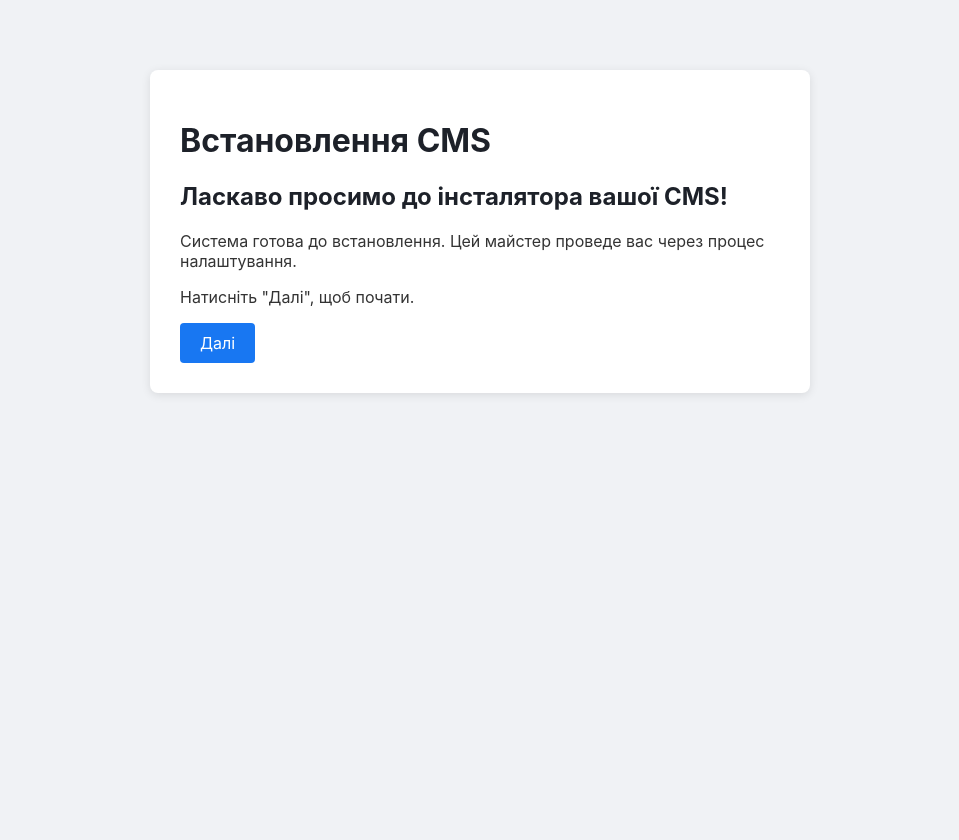
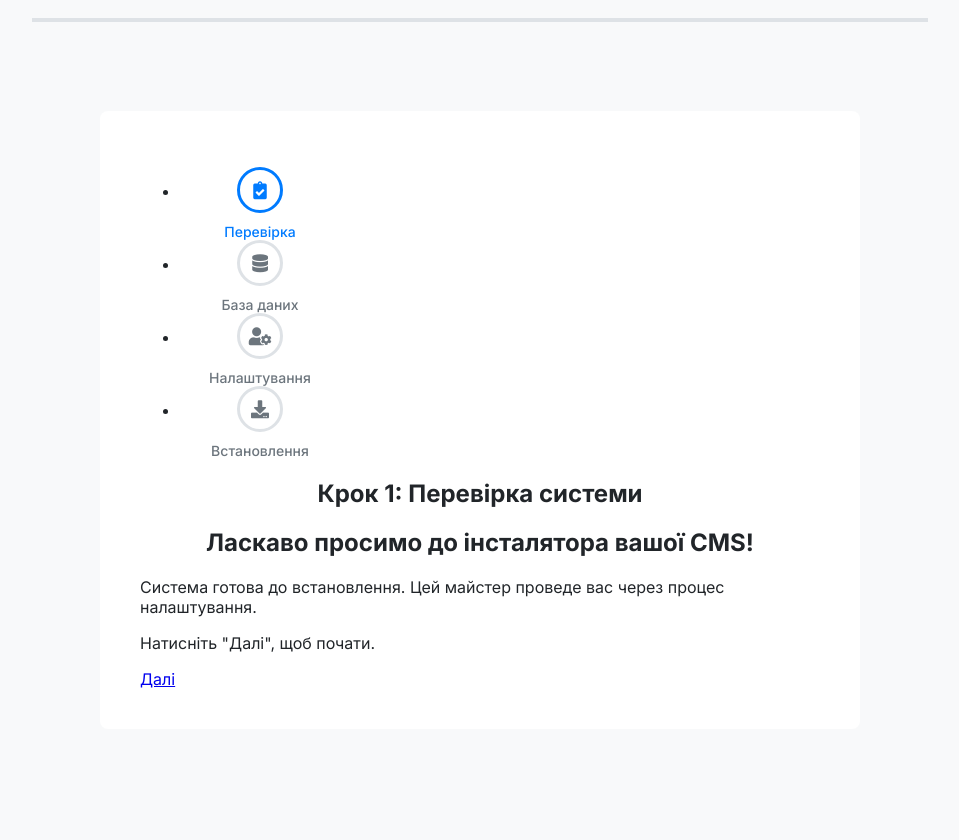
Before and after one commit to Ezdrael/PixelShop, a PHP site: page / in a window 1280 px wide. Shown: the whole page, without its empty margins (160-1119 px from the left). Before the commit the page ends 395 px from the top, so only its background shows below. Run offline with PHP 8.4, Linux system fonts and the light colour scheme.

Commit message:
Update common.php
Додано інформацію про кроки встановлення

```diff
--- a/install/common.php
+++ b/install/common.php
@@ -3,120 +3,86 @@
  * common.php - Спільні функції та налаштування для інсталятора.
  */
 
-// --- Налаштування середовища ---
+// ... (Налаштування середовища та константи залишаються без змін) ...
 error_reporting(E_ALL);
 ini_set('display_errors', 1);
-set_time_limit(300); // 5 хвилин на виконання
+set_time_limit(300);
+session_start(['use_only_cookies' => true]);
 
-session_start([
-    'use_only_cookies' => true
-]);
-
-// --- Визначення констант та конфігурації ---
-define('GITHUB_CMS_USER', 'Ezdrael'); // Важливо, щоб тут були правильні дані
-define('GITHUB_CMS_REPO', 'PixelShop'); // І тут також
-define('GITHUB_CMS_BRANCH', 'main'); // <-- ДОДАЙТЕ ЦЕЙ РЯДОК
+define('GITHUB_CMS_USER', 'Ezdrael');
+define('GITHUB_CMS_REPO', 'PixelShop');
+define('GITHUB_CMS_BRANCH', 'main');
 define('REQUIRED_PHP_VERSION', '8.0.0');
-define('SQL_FILE_PATH', 'database/schema.sql'); // Шлях до SQL файлу всередині репозиторію CMS
+define('SQL_FILE_PATH', 'database/schema.sql');
 define('CONFIG_FILE_NAME', 'config.php');
 
 /**
- * Рендерить HTML-шапку сторінки.
+ * Рендерить HTML-шапку сторінки з новим дизайном.
  * @param string $title Заголовок сторінки.
+ * @param int $current_step Поточний крок (1-4).
  */
-function render_header($title) {
+function render_header($title, $current_step = 1) {
+    $steps = [
+        1 => ['icon' => 'fas fa-clipboard-check', 'label' => 'Перевірка'],
+        2 => ['icon' => 'fas fa-database', 'label' => 'База даних'],
+        3 => ['icon' => 'fas fa-user-cog', 'label' => 'Налаштування'],
+        4 => ['icon' => 'fas fa-download', 'label' => 'Встановлення']
+    ];
+
     echo <<<HTML
 <!DOCTYPE html>
 <html lang="uk">
 <head>
     <meta charset="UTF-8">
     <title>Встановлення CMS - $title</title>
+    <link rel="stylesheet" href="https://cdnjs.cloudflare.com/ajax/libs/font-awesome/5.15.4/css/all.min.css">
+    <link rel="preconnect" href="https://fonts.googleapis.com">
+    <link rel="preconnect" href="https://fonts.gstatic.com" crossorigin>
+    <link href="https://fonts.googleapis.com/css2?family=Inter:wght@400;500;700&display=swap" rel="stylesheet">
     <style>
-        body { font-family: -apple-system, BlinkMacSystemFont, "Segoe UI", Roboto, sans-serif; background-color: #f0f2f5; color: #333; margin: 0; padding: 20px; }
-       .container { max-width: 600px; margin: 50px auto; background: #fff; padding: 30px; border-radius: 8px; box-shadow: 0 2px 10px rgba(0,0,0,0.1); }
-        h1, h2 { color: #1d2129; }
-        form div { margin-bottom: 15px; }
-        label { display: block; margin-bottom: 5px; font-weight: bold; }
-        input[type="text"], input[type="password"], input[type="email"] { width: 100%; padding: 10px; border: 1px solid #ddd; border-radius: 4px; box-sizing: border-box; }
-       .button { display: inline-block; background-color: #1877f2; color: #fff; padding: 10px 20px; border: none; border-radius: 4px; text-decoration: none; font-size: 16px; cursor: pointer; }
-       .button:hover { background-color: #166fe5; }
-       .status-box {
-            margin-top: 20px;
-            padding: 12px;
-            border-radius: 6px;
-            display: none; /* Схований за замовчуванням */
-            border: 1px solid transparent;
-            text-align: center;
+        :root {
+            --primary-color: #007bff; --success-color: #28a745; --danger-color: #dc3545;
+            --light-gray-color: #f8f9fa; --gray-color: #dee2e6; --dark-gray-color: #6c757d;
+            --text-color: #212529; --border-radius: 8px; --font-family: 'Inter', sans-serif;
         }
-        .status-success {
-            background-color: var(--success-color-bg, #d4edda);
-            color: var(--success-color-text, #155724);
-            border-color: var(--success-color-border, #c3e6cb);
-        }
-        .status-danger {
-            background-color: var(--danger-color-bg, #f8d7da);
-            color: var(--danger-color-text, #721c24);
-            border-color: var(--danger-color-border, #f5c6cb);
-        }
-        .button:disabled {
-            background-color: var(--gray-color);
-            cursor: not-allowed;
-        }
-       .error-box { background: #ffebe8; border: 1px solid #dd3c10; padding: 15px; border-radius: 4px; margin-bottom: 20px; }
-        #progress-log { border: 1px solid #ccc; padding: 10px; height: 200px; overflow-y: scroll; background: #fafafa; margin-bottom: 20px; }
-       .log-info { color: #333; }
-       .log-error { color: #d00; font-weight: bold; }
+        body { font-family: var(--font-family); background-color: var(--light-gray-color); color: var(--text-color); margin: 0; padding: 20px; display: flex; align-items: center; justify-content: center; min-height: 100vh; }
+        .container { width: 100%; max-width: 680px; background: #fff; padding: 40px; border-radius: var(--border-radius); box-shadow: 0 4px
+        /* ... (решта стилів залишається схожою, але з доповненнями) ... */
+        /* Схема кроків */
+        .progress-steps { display: flex; list-style: none; padding: 0; margin-bottom: 40px; position: relative; justify-content: space-between; }
+        .progress-steps::before { content: ''; position: absolute; top: 18px; left: 15%; right: 15%; height: 4px; background-color: var(--gray-color); z-index: 0; }
+        .step { text-align: center; position: relative; z-index: 1; width: 25%; }
+        .step-icon { width: 40px; height: 40px; border-radius: 50%; background-color: #fff; color: var(--dark-gray-color); border: 3px solid var(--gray-color); display: flex; align-items: center; justify-content: center; font-size: 18px; margin: 0 auto 10px; transition: all 0.3s ease; }
+        .step-label { font-size: 14px; font-weight: 500; color: var(--dark-gray-color); }
+        .step.active .step-icon { border-color: var(--primary-color); color: var(--primary-color); }
+        .step.active .step-label { color: var(--primary-color); }
+        .step.completed .step-icon { border-color: var(--success-color); background-color: var(--success-color); color: #fff; }
+        .step.completed .step-label { color: var(--dark-gray-color); }
+        h1, h2 { text-align: center; }
+        .input-group { position: relative; margin-bottom: 20px; }
+        .input-group i { position: absolute; left: 15px; top: 50%; transform: translateY(-50%); color: var(--gray-color); }
+        .input-group input { padding-left: 45px; width: 100%; box-sizing: border-box; }
+        /* ... (решта стилів з попереднього кроку) ... */
     </style>
 </head>
 <body>
     <div class="container">
-        <h1>Встановлення CMS</h1>
 HTML;
+    // Логіка для відображення схеми кроків
+    echo '<ul class="progress-steps">';
+    foreach ($steps as $num => $step_data) {
+        $class = '';
+        if ($num < $current_step) $class = 'completed';
+        if ($num == $current_step) $class = 'active';
+        $icon = $step_data['icon'];
+        $label = $step_data['label'];
+        echo "<li class='step $class'><div class='step-icon'><i class='$icon'></i></div><div class='step-label'>$label</div></li>";
+    }
+    echo '</ul>';
+    echo "<h2>$title</h2>"; // Додаємо заголовок після схеми
 }
 
-/**
- * Рендерить HTML-підвал сторінки.
- */
-function render_footer() {
-    echo <<<HTML
-    </div>
-</body>
-</html>
-HTML;
-}
-
-/**
- * Виводить повідомлення в журнал прогресу.
- * @param string $message Повідомлення.
- * @param string $type Тип ('info' або 'error').
- */
-function log_message($message, $type = 'info') {
-    $class = $type === 'error'? 'log-error' : 'log-info';
-    echo "<p class='$class'>[". date('H:i:s'). "] $message</p>";
-    flush();
-    ob_flush();
-}
-
-/**
- * Рекурсивно видаляє каталог та весь його вміст.
- * @param string $dir Шлях до каталогу.
- * @return bool
- */
-function delete_directory_recursive($dir) {
-    if (!file_exists($dir)) {
-        return true;
-    }
-    if (!is_dir($dir)) {
-        return unlink($dir);
-    }
-    foreach (scandir($dir) as $item) {
-        // Ось виправлений рядок
-        if ($item == '.' || $item == '..') {
-            continue;
-        }
-        if (!delete_directory_recursive($dir . DIRECTORY_SEPARATOR . $item)) {
-            return false;
-        }
-    }
-    return rmdir($dir);
-}
+// ... (render_footer та інші функції залишаються без змін) ...
+function render_footer() { /* ... */ }
+function log_message($message, $type = 'info') { /* ... */ }
+function delete_directory_recursive($dir) { /* ... */ }
```
